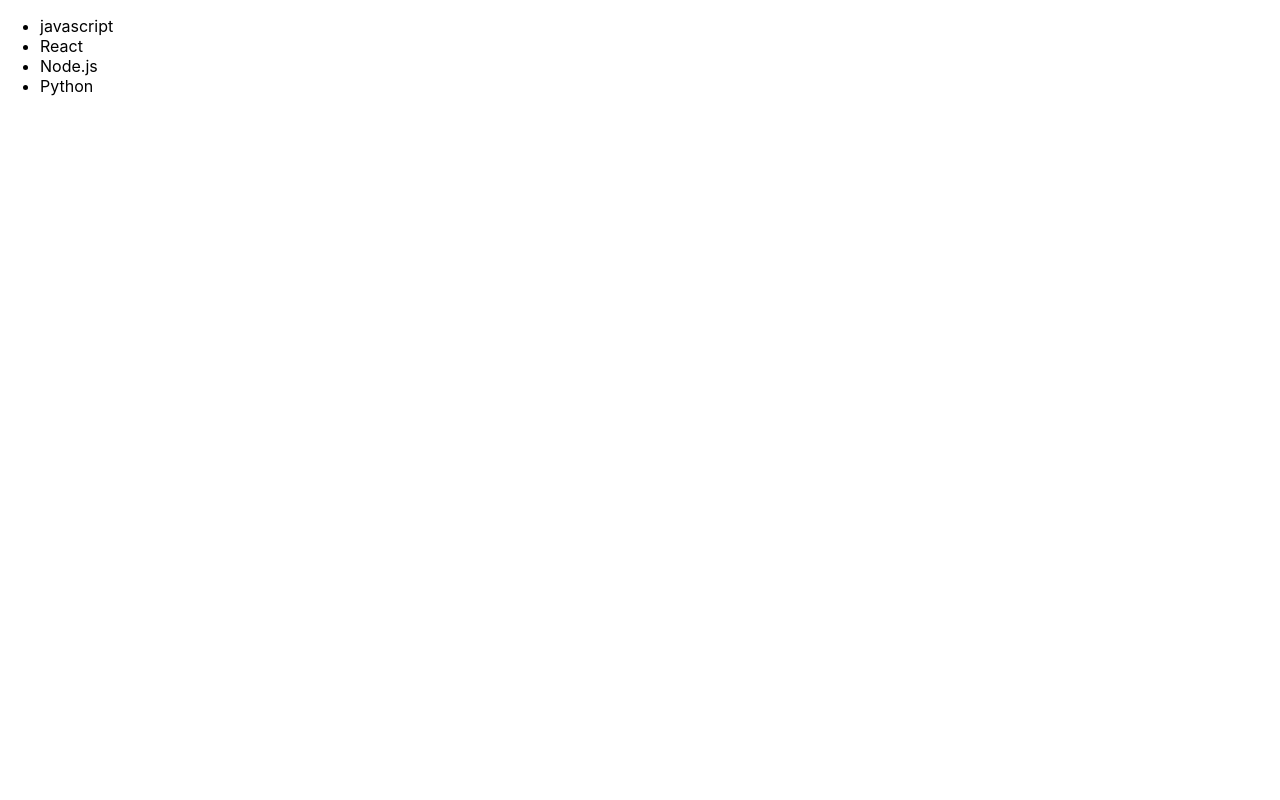
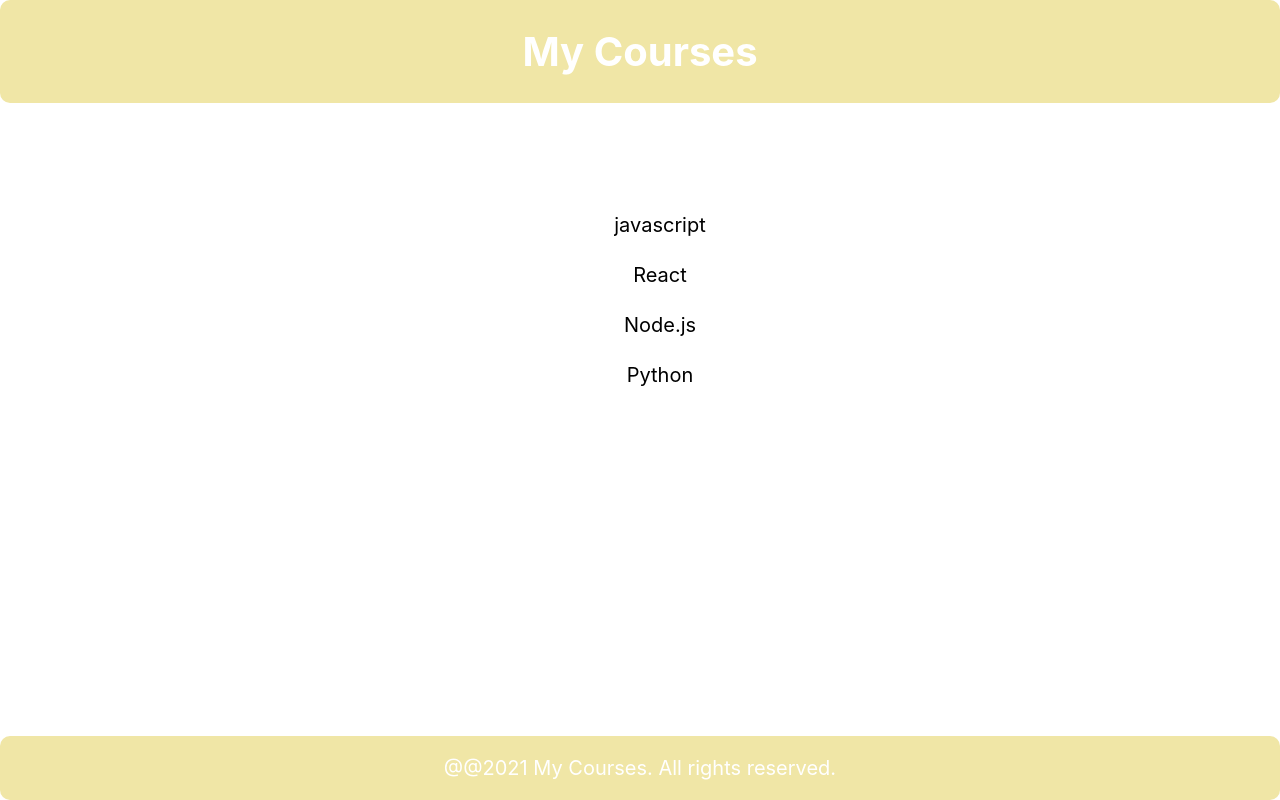
Before and after one commit to Levannhat0904/react-vinaco, a React (Create React App) app: page / in a window 1280 px wide. Built offline with nearby package versions, Linux system fonts and the light colour scheme.

Commit message:
tuan 3 day 3

```diff
--- a/src/App.css
+++ b/src/App.css
@@ -1,38 +1,29 @@
 .App {
   text-align: center;
 }
-
-.App-logo {
-  height: 40vmin;
-  pointer-events: none;
+.header{
+  background-color: rgb(240, 230, 166);
+  color: white;
+  /* padding: 2px; */
+  font-size: 20px;
+  border-radius: 10px;
+  position: fixed;
+  top: 0;
+  width: 100%;
 }
-
-@media (prefers-reduced-motion: no-preference) {
-  .App-logo {
-    animation: App-logo-spin infinite 20s linear;
-  }
+.coursesList{
+  margin-top: 200px;
+  list-style-type: none;
+  line-height: 50px;
+  font-size: 20px;
 }
-
-.App-header {
-  background-color: #282c34;
-  min-height: 100vh;
-  display: flex;
-  flex-direction: column;
-  align-items: center;
-  justify-content: center;
-  font-size: calc(10px + 2vmin);
+.footer{
+  background-color: rgb(240, 230, 166);
   color: white;
+  /* padding: 2px; */
+  font-size: 20px;
+  border-radius: 10px;
+  position: fixed;
+  bottom: 0;
+  width: 100%;
 }
-
-.App-link {
-  color: #61dafb;
-}
-
-@keyframes App-logo-spin {
-  from {
-    transform: rotate(0deg);
-  }
-  to {
-    transform: rotate(360deg);
-  }
-}
--- a/src/App.js
+++ b/src/App.js
@@ -1,7 +1,8 @@
 
 import './App.css';
-
-function App() {
+import Footer from './footer';
+import Header from './header';
+function CoursesList() {
   const courses = [
     {
       name: 'javascript'
@@ -17,7 +18,7 @@
     }
   ]
   const jsx = (
-    <ul>
+    <ul className='coursesList'>
       { courses.map(course =>
            <li key={course.name}>{course.name}</li>
       )}
@@ -30,4 +31,14 @@
   )
 }
 
+function App() {
+  return (
+    <div className="App">
+      <Header />
+      <CoursesList />
+      <Footer />
+    </div>
+  );
+}
+
 export default App;
--- /dev/null
+++ b/src/footer.js
@@ -0,0 +1,8 @@
+const footer = ()=>{
+    return (
+        <footer className="footer">
+          <p>@@2021 My Courses. All rights reserved.</p>
+        </footer>
+      )
+}
+export default footer;
--- /dev/null
+++ b/src/header.js
@@ -0,0 +1,8 @@
+const header =()=>{
+    return (
+      <div className="header">
+        <h1>My Courses</h1>
+      </div>
+    )
+}
+export default header;
```
